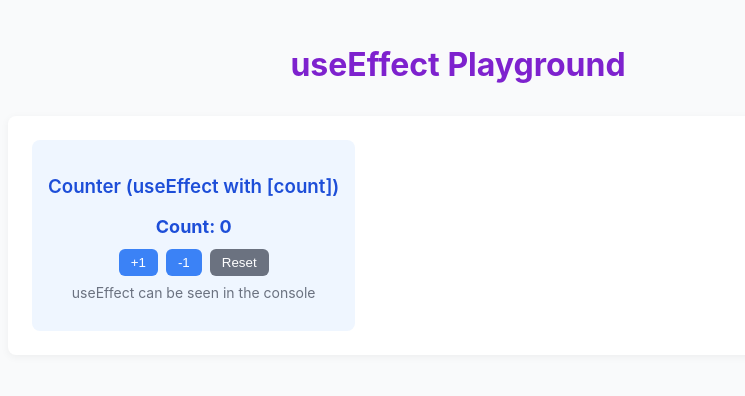
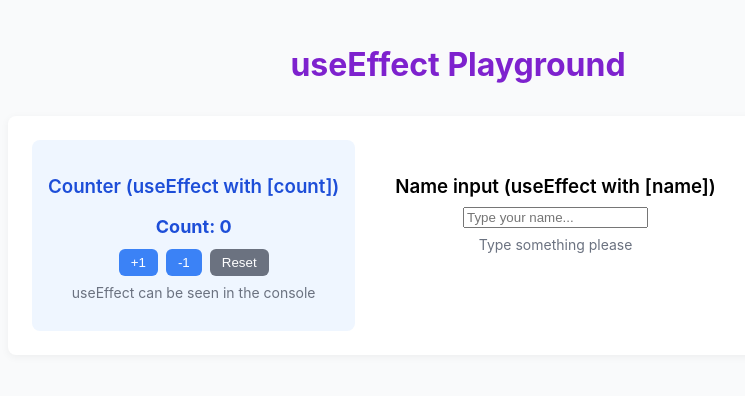
Before and after one commit to ls-95/useeffect-playground, a React (Create React App) app: page / in a window 1280 px wide. Shown: the top 396 px of the page, without its empty margins (182-927 px from the left). Built offline with nearby package versions, Linux system fonts and the light colour scheme.

Commit message:
Add name input and effect

```diff
--- a/src/UseEffectPlayground.js
+++ b/src/UseEffectPlayground.js
@@ -3,6 +3,7 @@ import { useState, useEffect } from "react";
 
 export default function UseEffectPlayground() {
   const [count, setCount] = useState(0);
+  const [name, setName] = useState("");
 
   useEffect(() => {
     console.log("This runs on every render, Current count: ", count);
@@ -23,6 +24,13 @@ export default function UseEffectPlayground() {
       document.title = `Count: ${count}`;
     }
   }, [count]);
+
+  useEffect(() => {
+    console.log("Name changed! New name: ", name);
+    if (name.length > 0) {
+      console.log(`Hello, ${name}`);
+    }
+  }, [name]);
 
   return (
     <div className="container">
@@ -51,6 +59,21 @@ export default function UseEffectPlayground() {
             </div>
             <p className="note">useEffect can be seen in the console</p>
           </div>
+          <div className="section green">
+            <h3>Name input (useEffect with [name])</h3>
+            <input
+              type="text"
+              value={name}
+              onChange={(e) => setName(e.target.value)}
+              placeholder="Type your name..."
+              className="input"
+            />
+            <p className="note">
+              {name ? `Hello, ${name}!` : "Type something please"}
+            </p>
+          </div>
+          <div className="section yellow"></div>
+          <div className="section red"></div>
         </div>
       </div>
     </div>
```
